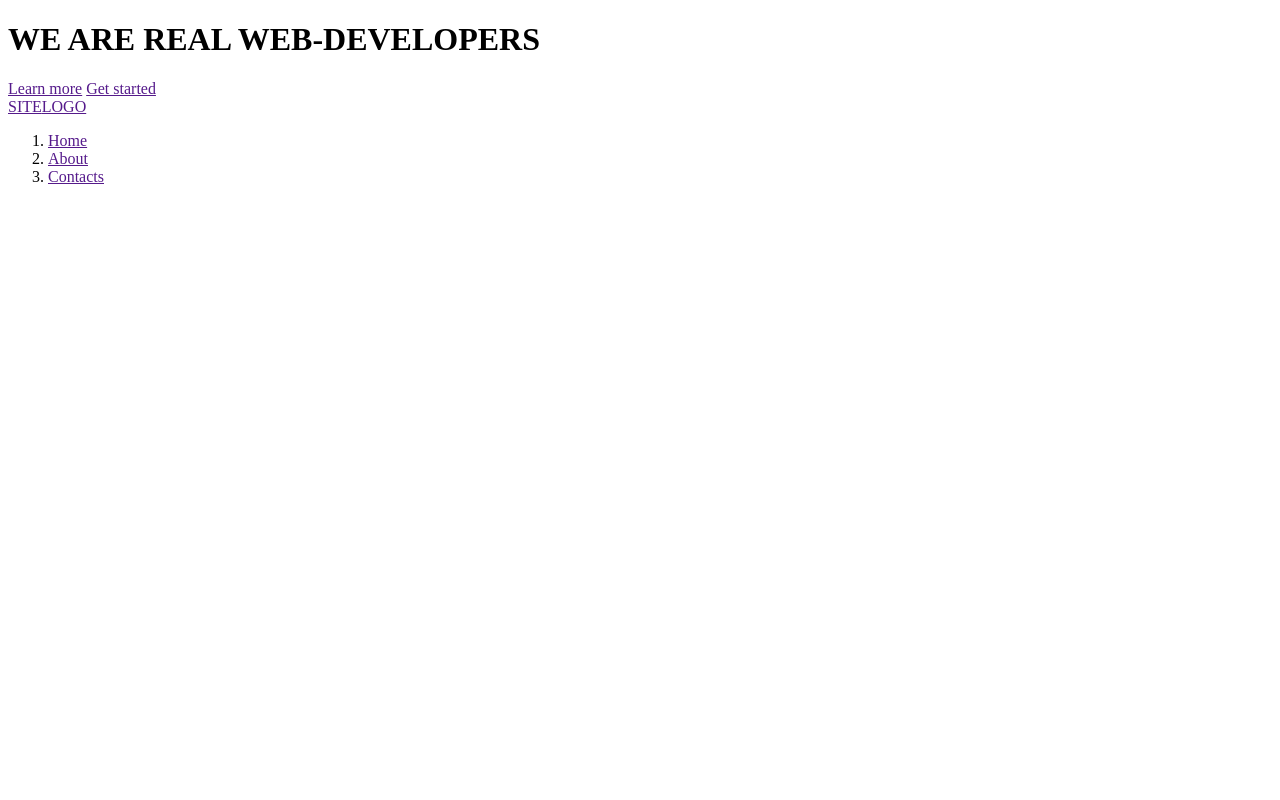
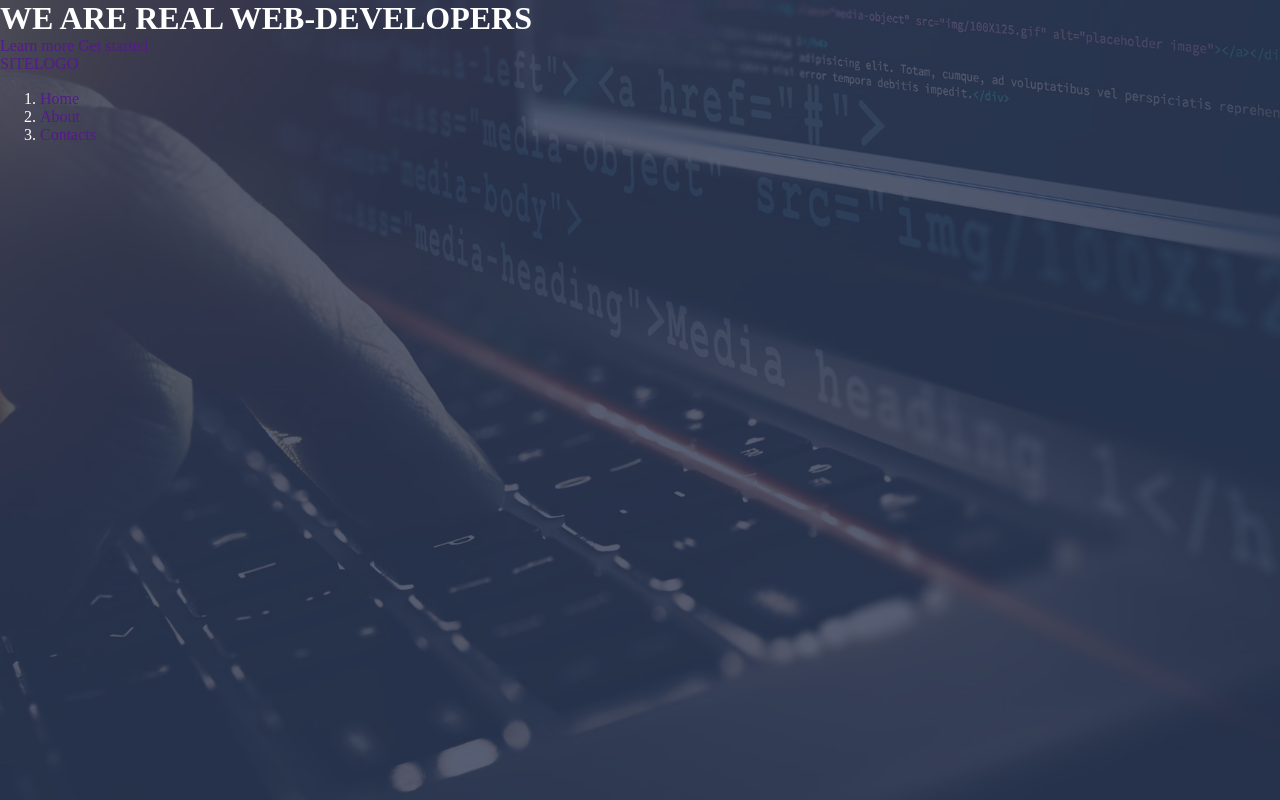
Before and after one commit to stanislav-tsurkan/25092022___grid_template__, a website: page index.html in a window 1280 px wide. Drawn offline with Linux system fonts and the light colour scheme.

Commit message:
26.09.2022

```diff
--- /dev/null
+++ b/assets/scss/common/_index.scss
@@ -0,0 +1,2 @@
+@forward "typography";
+@forward "classes";
--- a/assets/scss/common/_typography.scss
+++ b/assets/scss/common/_typography.scss
@@ -0,0 +1,7 @@
+@use"../presets"as*;
+html{
+    overflow-y: scroll;
+}
+a{
+    text-decoration: none;
+}
--- a/assets/scss/components/header/_header-content.scss
+++ b/assets/scss/components/header/_header-content.scss
@@ -0,0 +1,9 @@
+@use"../../presets" as*;
+@use"../../mixins" as*;
+.header-content{
+    position: relative;
+    z-index: 1;
+    &__title{
+        margin: 0;
+    }
+}
--- a/assets/scss/components/header/_header-logo.scss
+++ b/assets/scss/components/header/_header-logo.scss
@@ -0,0 +1,2 @@
+@use"../../presets" as*;
+@use"../../mixins" as*;
--- a/assets/scss/components/header/_header-menu.scss
+++ b/assets/scss/components/header/_header-menu.scss
@@ -0,0 +1,6 @@
+@use"../../presets" as*;
+@use"../../mixins" as*;
+.header-menu{
+    position: relative;
+    z-index: 2;
+}
--- a/assets/scss/components/header/_header-navbar.scss
+++ b/assets/scss/components/header/_header-navbar.scss
@@ -0,0 +1,2 @@
+@use"../../presets" as*;
+@use"../../mixins" as*;
--- a/assets/scss/components/header/_header-overlay.scss
+++ b/assets/scss/components/header/_header-overlay.scss
@@ -0,0 +1,7 @@
+@use"../../presets" as*;
+@use"../../mixins" as*;
+.header-overlay{
+    background-color:$color-primary ;
+     opacity: 0.8;
+@include abs-position;
+}
--- a/assets/scss/components/header/_header.scss
+++ b/assets/scss/components/header/_header.scss
@@ -0,0 +1,11 @@
+@use"../../presets" as*;
+@use"../../mixins" as*;
+.header{
+    position: relative;
+    min-height: 100vh;
+    background-color:$color-primary;
+    background-image: url(../img/img-header.png);
+    background-position: 50%,50%;
+    background-size: cover;
+    color:$color-light ;
+}
--- a/assets/scss/style.scss
+++ b/assets/scss/style.scss
@@ -2,7 +2,7 @@
 
 @use "common/typography";
 @use "common/classes";
-
+@use "common";
 @use "components/header/header";
 @use "components/header/header-overlay";
 @use "components/header/header-menu";
@@ -16,3 +16,5 @@
 @use "components/sections/section-posts";
 
 @use "components/footer/footer";
+@import"presets/skin";
+@import"presets/variables";
```
Also changed, not shown: assets/css/style.css.
